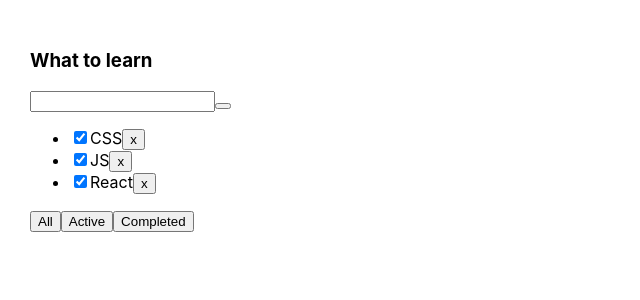
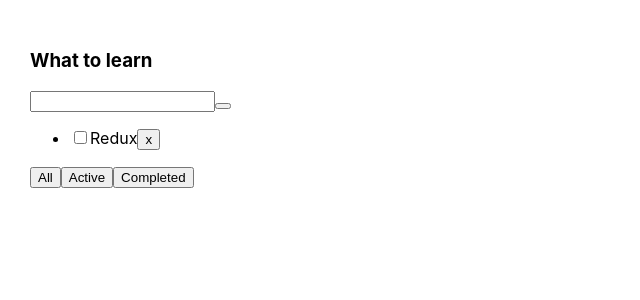
Before and after one commit to twers1/Todolist-React, a React (Create React App) app: page / in a window 1280 px wide. Shown: the top 300 px of the page, without its empty margins (0-640 px from the left). Built offline with nearby package versions, Linux system fonts and the light colour scheme.

Commit message:
update function removeTask & add button all active completed

```diff
--- a/src/App.tsx
+++ b/src/App.tsx
@@ -1,21 +1,56 @@
-import React from 'react';
+import React, { useState } from 'react';
 import './App.css';
 import TodoList from './components/TodoList/Todolist';
 
+// function useState2(data: any) {
+//   return [data, () => {}]
+// }
+// useState2([{}, {}, {}])
+// let arr = useState2([{}, {}, {}]) // примерно как работае useState
+// let task1 = arr[0];
+// let setTask1 = arr[1]
+
+// export  function Counter() {
+
+//  let arr=useState(5)
+// let data = arr[0];
+// let setData = arr[1]
+//   return <div onClick={ () => {setData(data++)}}>{data}</div>
+// }
+
+export type FiltedValuesType = "all" | "completed" | "active"
+
 function App() {
 
-  let task1 = [
+// useState - это hook, который хранит данные и изменяет их
+  let [task1, setTask1] = useState([
     {id: 1, title: "CSS", isDone: true},
     {id: 2, title: "JS", isDone: true},
     {id: 3, title: "React", isDone: true},
-  ]
+    {id: 4, title: "Redux", isDone: false}
+  ]);
+// мы сохраняем в useState данный тип(в дженериках)
+  let[filter, setFilter] = useState<FiltedValuesType>("active");
 
   function removeTask(id: number) {
-    let resultTasks = task1.filter(() => {return true })
+    let filteredTask1 = task1.filter((t) =>t.id !== id)
+    setTask1(filteredTask1)
   }
+
+  let tasksForTodoList = task1;
+  if(filter === "completed") {
+    tasksForTodoList = task1.filter(t => t.isDone === true);
+  }
+  if(filter === "active") {
+    tasksForTodoList = task1.filter(t => t.isDone === false);
+  }
+
   return (
     <div className="App">
-      <TodoList title="What to learn" tasks={task1}/>
+      <TodoList title="What to learn"
+       tasks={tasksForTodoList}
+       removeTask={removeTask}
+       />
 
     </div>
   );
--- a/src/components/TodoList/Todolist.tsx
+++ b/src/components/TodoList/Todolist.tsx
@@ -11,6 +11,7 @@ type TaskType = {
 type PropsType = {
     title:string
     tasks: Array<TaskType>
+    removeTask: Function
     // tasks2: TaskType[] эти две записи одинаковы
 }
 // map - это метод массива, который на основе каждого объекта в массиве(элемента в) -> создает какое-то другой элемент
@@ -27,7 +28,7 @@ function TodoList(props: PropsType) {
           props.tasks.map((t) => { return <li>
             <input type="checkbox" checked={t.isDone} />
             <span>{t.title}</span>
-            <button onClick={() => {alert(t.id)}}>x</button>
+            <button onClick={() => {props.removeTask(t.id)}}>x</button>
           </li>})
         }
 
--- a/src/index.tsx
+++ b/src/index.tsx
@@ -1,7 +1,7 @@
 import React from 'react';
 import ReactDOM from 'react-dom/client';
+import App from './App';
 import './index.css';
-import App from './App';
 import reportWebVitals from './reportWebVitals';
 
 const root = ReactDOM.createRoot(
```
